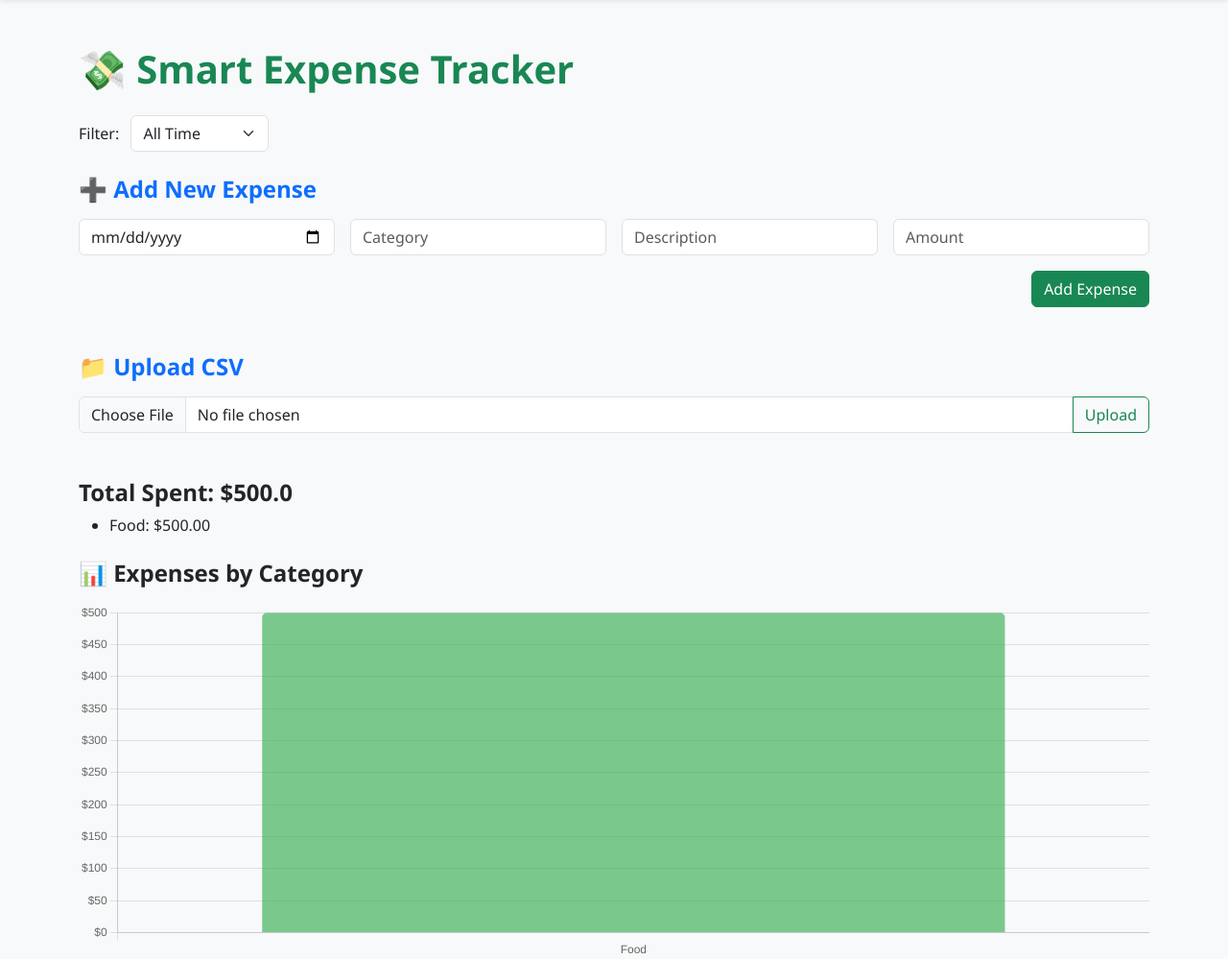
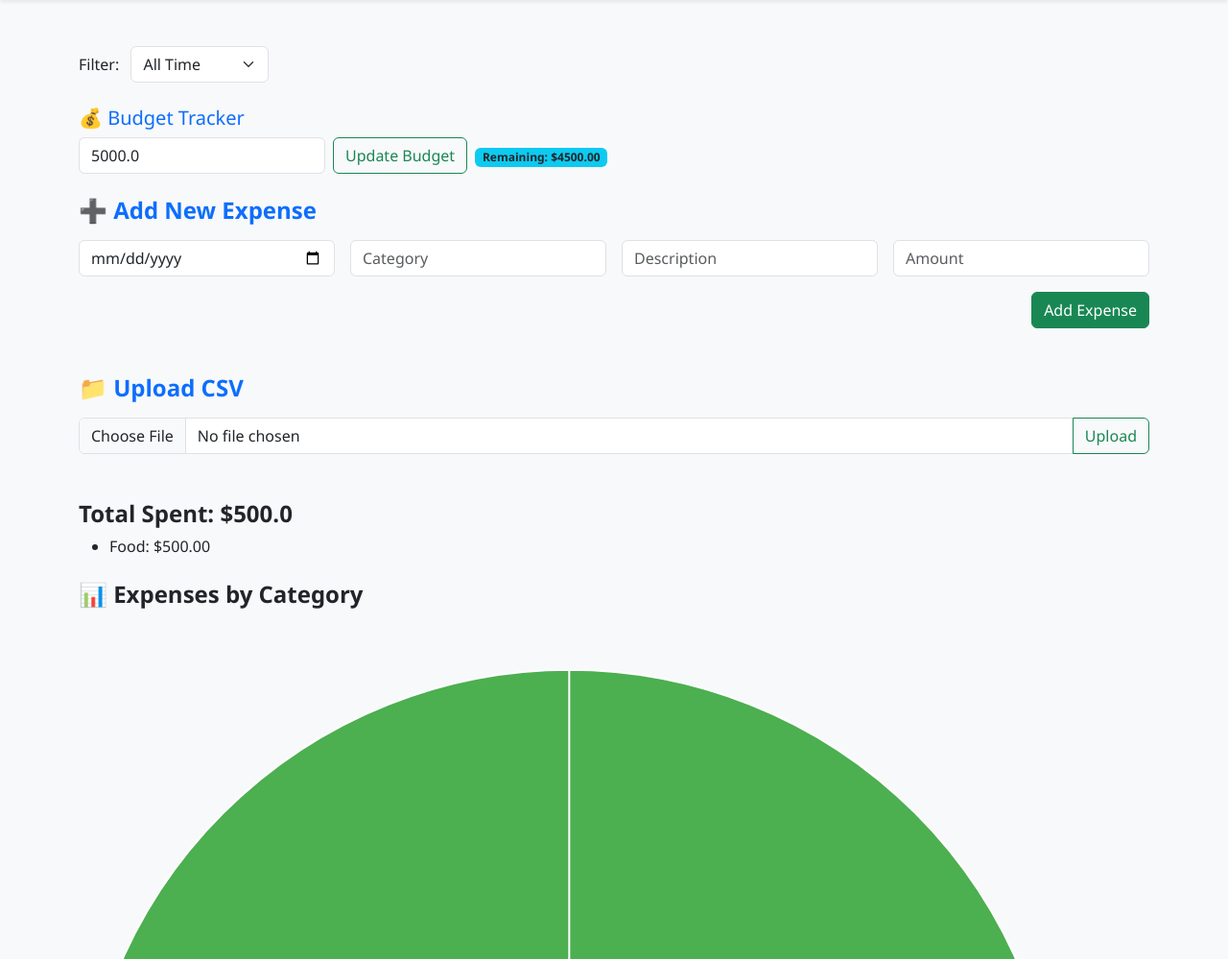
Before and after one commit to Marmitt/smart-expense-tracker, a Flask app: page / in a window 1280 px wide. Shown: the part 56-1055 px from the top of the page at 96% size. Run offline with Flask 3, Linux system fonts and the light colour scheme; a user stored in the database is signed in; data comes from the database, SQL or seed files in the repository; both versions use the stored data as it was after the commit.

Commit message:
Switch to pie chart and add budget tracker form with remaining display

```diff
--- a/templates/index.html
+++ b/templates/index.html
@@ -6,7 +6,8 @@
   <link href="https://cdn.jsdelivr.net/npm/bootstrap@5.3.2/dist/css/bootstrap.min.css" rel="stylesheet" />
   <link rel="stylesheet" href="{{ url_for('static', filename='css/style.css') }}">
 </head>
-
+<body>
+  <!-- Navbar -->
   <nav class="navbar navbar-expand-lg navbar-light bg-light mb-4 shadow-sm">
     <div class="container-fluid">
       <a class="navbar-brand text-success fw-bold" href="/">Smart Expense Tracker</a>
@@ -21,11 +22,8 @@
     </div>
   </nav>
 
-<body>
   <div class="container py-4">
-    <h1 class="mb-4 text-success">💸 Smart Expense Tracker</h1>
-
-    <!-- FILTER BAR -->
+    <!-- Filter Dropdown -->
     <form method="get" class="mb-4">
       <label class="form-label me-2">Filter:</label>
       <select name="filter" onchange="this.form.submit()" class="form-select d-inline-block w-auto">
@@ -36,7 +34,28 @@
       </select>
     </form>
 
-    <!-- ADD FORM -->
+    <!-- Budget Tracker -->
+    {% if session.get('user_id') %}
+    <div class="mb-4">
+      <h5 class="text-primary mb-2">💰 Budget Tracker</h5>
+      <form action="/set_budget" method="POST" class="row g-2 align-items-center">
+        <div class="col-auto">
+          <input type="number" step="0.01" name="budget" class="form-control" value="{{ budget or '' }}" placeholder="Set Monthly Budget" required>
+        </div>
+        <div class="col-auto">
+          <button class="btn btn-outline-success" type="submit">Update Budget</button>
+        </div>
+        {% if budget is not none %}
+        <div class="col-auto">
+          <span class="badge bg-info text-dark">Remaining: ${{ "%.2f"|format(remaining) }}</span>
+        </div>
+        {% endif %}
+      </form>
+    </div>
+    {% endif %}
+
+    <!-- Add Expense -->
+    {% if session.get("user_id") %}
     <div class="mb-5">
       <h4 class="mb-3 text-primary">➕ Add New Expense</h4>
       <form action="/add" method="POST">
@@ -52,7 +71,7 @@
       </form>
     </div>
 
-    <!-- UPLOAD -->
+    <!-- Upload CSV -->
     <div class="mb-5">
       <h4 class="mb-3 text-primary">📁 Upload CSV</h4>
       <form action="/upload" method="POST" enctype="multipart/form-data">
@@ -62,8 +81,9 @@
         </div>
       </form>
     </div>
+    {% endif %}
 
-    <!-- SUMMARY -->
+    <!-- Summary -->
     <div class="mb-4">
       <h4>Total Spent: ${{ total }}</h4>
       <ul>
@@ -73,13 +93,13 @@
       </ul>
     </div>
 
-    <!-- CHART -->
+    <!-- Chart -->
     <div class="mb-5">
       <h4 class="mb-3">📊 Expenses by Category</h4>
       <canvas id="expenseChart" height="100"></canvas>
     </div>
 
-    <!-- TABLE -->
+    <!-- Expense Table -->
     <table class="table table-striped">
       <thead>
         <tr>
@@ -106,24 +126,28 @@
   <script>
     const ctx = document.getElementById('expenseChart');
     new Chart(ctx, {
-      type: 'bar',
+      type: 'pie',
       data: {
         labels: {{ chart_labels | tojson }},
         datasets: [{
-          label: 'Total ($)',
+          label: 'Spending ($)',
           data: {{ chart_data | tojson }},
-          backgroundColor: 'rgba(40, 167, 69, 0.6)',
-          borderRadius: 5
+          backgroundColor: [
+            '#4caf50',
+            '#81c784',
+            '#a5d6a7',
+            '#c8e6c9',
+            '#e8f5e9',
+            '#388e3c',
+            '#2e7d32'
+          ]
         }]
       },
       options: {
-        plugins: { legend: { display: false }},
         responsive: true,
-        scales: {
-          y: {
-            ticks: {
-              callback: value => '$' + value
-            }
+        plugins: {
+          legend: {
+            position: 'right'
           }
         }
       }
```
Also changed, not shown: data/app.db. Lines whose indentation alone changed are shown as unchanged.
